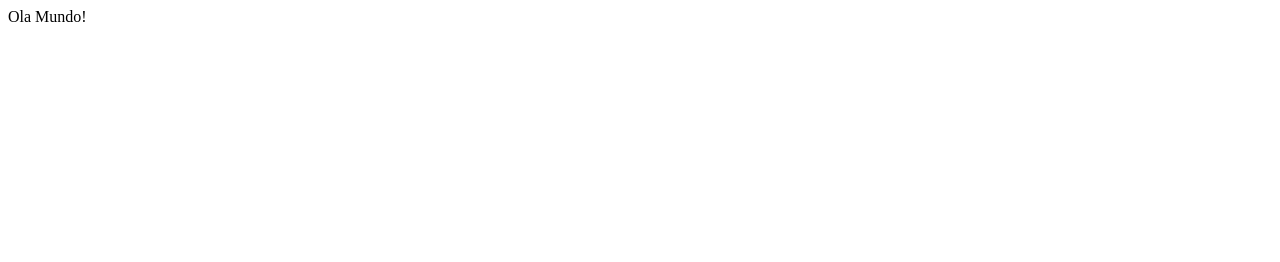
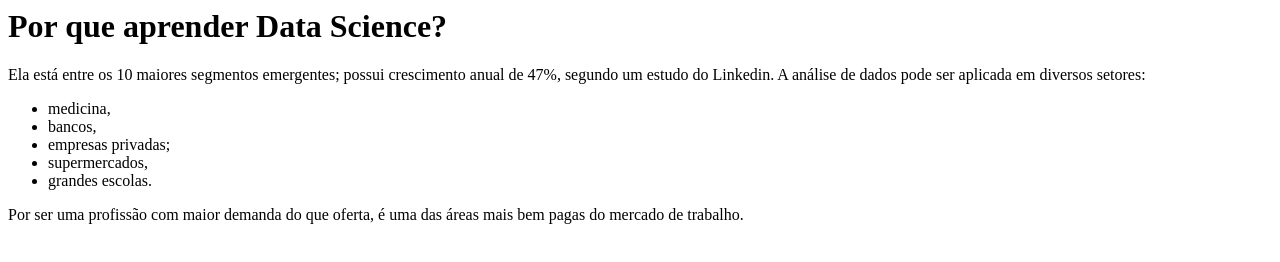
Before and after one commit to mickloko/mickloko.github.io, a plain HTML site: page index.html in a window 1280 px wide. Drawn offline with Linux system fonts and the light colour scheme.

Commit message:
Update index.html

```diff
--- a/index.html
+++ b/index.html
@@ -1,9 +1,18 @@
-<!DOCTYPE html>
+<html>
 <head>
-    <link rel="icon" href="favicon.ico">
-    <title>DragonBones Download</title>
+<meta http-equiv="content-type" content="text/html; charset=UTF-8" >
+<title>Profissão: Cientista de Dados</title>
 </head>
 <body>
-    Ola Mundo!
+<h1>Por que aprender Data Science?</h1>
+<p>Ela está entre os 10 maiores segmentos emergentes; possui crescimento anual de 47%, segundo um estudo do Linkedin. A análise de dados pode ser aplicada em diversos setores:</p>
+<ul>
+<li>medicina,</li>
+<li>bancos,</li>
+<li>empresas privadas;</li>
+<li>supermercados,</li>
+<li>grandes escolas.</li>
+</ul></p>
+<p>Por ser uma profissão com maior demanda do que oferta, é uma das áreas mais bem pagas do mercado de trabalho.</p>
 </body>
 </html>
```
